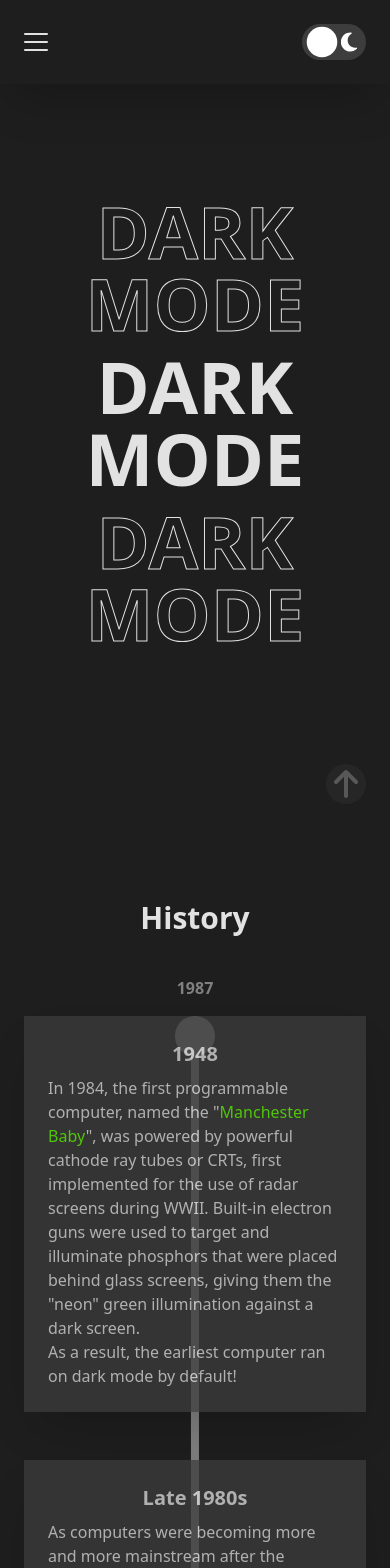
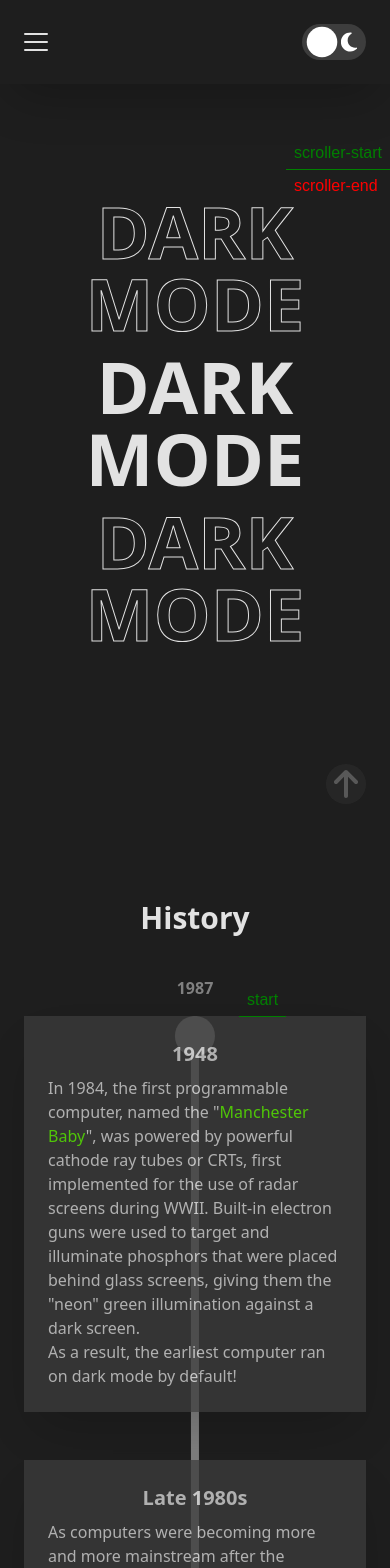
Before and after one commit to jonathancklee1/dark-mode-website, a React (Vite) app: page / in a window 390 px wide. Shown: the top 1568 px of the page. Built offline with nearby package versions, Linux system fonts and the light colour scheme.

Commit message:
Implpemented timeline scroll animation

```diff
--- a/src/components/BenefitCard.tsx
+++ b/src/components/BenefitCard.tsx
@@ -4,7 +4,10 @@ import Bed from '../assets/bed-solid.svg?react'
 import Eye from '../assets/eye-regular.svg?react'
 import Palette from '../assets/palette-solid.svg?react'
 import Access from '../assets/universal-access-solid.svg?react'
-
+import gsap from 'gsap'
+import { useGSAP } from '@gsap/react'
+import { ScrollTrigger } from 'gsap/ScrollTrigger'
+import { useRef } from 'react'
 interface BenefitCardProps {
     data: {
         icon: string
@@ -14,6 +17,23 @@ interface BenefitCardProps {
 }
 
 function BenefitCard({ data }: BenefitCardProps) {
+    const card = useRef(null)
+    gsap.registerPlugin(ScrollTrigger)
+    useGSAP(
+        () => {
+            gsap.from('.benefit-card', {
+                duration: 0.75,
+                translateY: 70,
+                opacity: 0,
+                ease: 'ease',
+                scrollTrigger: {
+                    trigger: '.benefit-card',
+                    start: 'top 90%',
+                },
+            })
+        },
+        { scope: card }
+    )
     function getIcon(icon: string) {
         switch (icon) {
             case 'eye':
@@ -33,12 +53,17 @@ function BenefitCard({ data }: BenefitCardProps) {
         }
     }
     return (
-        <div className="flex cursor-pointer flex-col items-center justify-start gap-4 rounded-3xl px-4 py-8 text-text-color opacity-50 transition-all duration-500 ease-in-out hover:bg-card-color hover:opacity-100 [&_svg]:fill-text-color [&_svg]:hover:fill-accent-color">
-            {getIcon(data.icon)}
-            <p className="text-center text-xl font-black md:text-2xl">
-                {data.benefit}
-            </p>
-            <p className="">{data.description}</p>
+        <div
+            ref={card}
+            className="rounded-3xl opacity-50 transition-all duration-500 ease-in-out hover:bg-card-color hover:opacity-100"
+        >
+            <div className="benefit-card flex flex-col items-center justify-start gap-4 px-4 py-8 text-text-color [&_svg]:fill-text-color [&_svg]:hover:fill-accent-color">
+                {getIcon(data.icon)}
+                <p className="text-center text-xl font-black md:text-2xl">
+                    {data.benefit}
+                </p>
+                <p>{data.description}</p>
+            </div>
         </div>
     )
 }
--- a/src/components/HistoryCard.tsx
+++ b/src/components/HistoryCard.tsx
@@ -6,8 +6,30 @@ interface HistoryCardProps {
     index: number
 }
 import parse from 'html-react-parser'
+import gsap from 'gsap'
+import { useGSAP } from '@gsap/react'
+import { ScrollTrigger } from 'gsap/ScrollTrigger'
+import { useRef } from 'react'
 
 function HistoryCard({ data, index }: HistoryCardProps) {
+    const card = useRef(null)
+    gsap.registerPlugin(ScrollTrigger)
+    useGSAP(
+        () => {
+            gsap.from('.history-card', {
+                duration: 1.25,
+                translateY: 70,
+                opacity: 0,
+                ease: 'ease',
+                scrollTrigger: {
+                    trigger: '.history-card',
+                    start: 'top 90%',
+                },
+            })
+        },
+        { scope: card }
+    )
+
     let gridRowStart = ''
     switch (index) {
         case 0:
@@ -33,10 +55,15 @@ function HistoryCard({ data, index }: HistoryCardProps) {
     }
     return (
         <div
-            className={`mx-auto flex flex-col gap-2 bg-card-color p-6 text-text-color shadow-2xl md:row-span-2 md:max-w-[400px]  ${index % 2 === 0 ? 'md:col-start-1' : 'md:col-start-2'} ${gridRowStart}`}
+            ref={card}
+            className={`shadow-2xl transition-transform duration-500 ease-in-out hover:scale-105 md:row-span-2 md:max-w-[400px] ${index % 2 === 0 ? 'md:col-start-1' : 'md:col-start-2'} ${gridRowStart}`}
         >
-            <p className="text-center text-xl font-black">{data.year}</p>
-            <p>{parse(data.description)}</p>
+            <div
+                className={`history-card mx-auto flex flex-col gap-2 bg-card-color p-6 text-text-color opacity-100`}
+            >
+                <p className="text-center text-xl font-black">{data.year}</p>
+                <p>{parse(data.description)}</p>
+            </div>
         </div>
     )
 }
--- a/src/components/Navbar.tsx
+++ b/src/components/Navbar.tsx
@@ -31,7 +31,7 @@ function Navbar({ refList }) {
                                 onClick={() => smoothScrollTo(refList[0])}
                             >
                                 History
-                                <span className="absolute bottom-0 left-0 h-[1px] w-0  w-full bg-accent-color transition-all duration-300 ease-in-out group-hover:w-full"></span>
+                                <span className="absolute bottom-0 left-0 h-[1px] w-0 bg-accent-color transition-all duration-300 ease-in-out group-hover:w-full"></span>
                             </button>
                         </li>
                         <li className="cursor-pointer">
@@ -40,7 +40,7 @@ function Navbar({ refList }) {
                                 onClick={() => smoothScrollTo(refList[1])}
                             >
                                 Benefits
-                                <span className="absolute bottom-0 left-0 h-[1px] w-0  w-full bg-accent-color transition-all duration-300 ease-in-out group-hover:w-full"></span>
+                                <span className="absolute bottom-0 left-0 h-[1px] w-0 bg-accent-color transition-all duration-300 ease-in-out group-hover:w-full"></span>
                             </button>
                         </li>
                         <li className="cursor-pointer">
@@ -49,7 +49,7 @@ function Navbar({ refList }) {
                                 onClick={() => smoothScrollTo(refList[2])}
                             >
                                 Implementing
-                                <span className="absolute bottom-0 left-0 h-[1px] w-0  w-full bg-accent-color transition-all duration-300 ease-in-out group-hover:w-full"></span>
+                                <span className="absolute bottom-0 left-0 h-[1px] w-0 bg-accent-color transition-all duration-300 ease-in-out group-hover:w-full"></span>
                             </button>
                         </li>
                         <li className="cursor-pointer">
@@ -58,7 +58,7 @@ function Navbar({ refList }) {
                                 onClick={() => smoothScrollTo(refList[3])}
                             >
                                 Examples
-                                <span className="absolute bottom-0 left-0 h-[1px] w-0  w-full bg-accent-color transition-all duration-300 ease-in-out group-hover:w-full"></span>
+                                <span className="absolute bottom-0 left-0 h-[1px] w-0 bg-accent-color transition-all duration-300 ease-in-out group-hover:w-full"></span>
                             </button>
                         </li>
                     </ul>
--- /dev/null
+++ b/src/data/historyData.ts
@@ -0,0 +1,27 @@
+export const historyData = [
+    {
+        year: '1948',
+        description:
+            'In 1984, the first programmable computer, named the "<span class="text-[var(--accent-color)]">Manchester Baby</span>", was powered by powerful cathode ray tubes or CRTs, first implemented for the use of radar screens during WWII. Built-in electron guns were used to target and illuminate phosphors that were placed behind glass screens, giving them the "neon" green illumination against a dark screen.<br/> As a result, the earliest computer ran on dark mode by default!',
+    },
+    {
+        year: 'Late 1980s',
+        description:
+            'As computers were becoming more and more mainstream after the release of home computers such as the Apple II in 1979, the desire for monochromatic screens were decreasing. The rise of <span class="text-[var(--accent-color)]">positive polarity</span> (dark text on light background) was adopted for computer interfaces due to the industry wanting to create a familiar working environment for users - to emulate writing on paper.',
+    },
+    {
+        year: '2000s',
+        description:
+            'By the mid 2000s, LCDs had replaced the majority of CRTs used in laptop and desktop displays, due to the higher image quality and reduced power consumption. This trend paved the way for LED displays, which utilize crystals combined with a more precise backlight to offer <span class="text-[var(--accent-color)]">stunning</span> visuals and <span class="text-[var(--accent-color)]">vibrant</span> screens.',
+    },
+    {
+        year: '2019',
+        description:
+            'The popularity of dark mode experienced a revival when leading technology corporations such as Google and Apple rolled out dark themes for their Android and iOS platforms. These introductions were highlighted at the Google I/O and Apple WWDC events in 2019. The promotion of dark mode emphasized its <span class="text-[var(--accent-color)]">benefits</span>, shown further in the section below, which includes minimizing eye strain, enhancing concentration, and extending battery life on electronic devices.',
+    },
+    {
+        year: '2024',
+        description:
+            'Nowadays, dark mode is a feature that’s broadly accessible across a multitude of operating systems, apps, and web platforms. It is now considered a <span class="text-[var(--accent-color)]">personal preference</span> on whether dark mode is used, serving to accommodate the comfort and digital preferences of users.',
+    },
+]
--- a/src/sections/History.tsx
+++ b/src/sections/History.tsx
@@ -1,33 +1,22 @@
 import { forwardRef } from 'react'
 import HistoryCard from '../components/HistoryCard'
+import { historyData } from '../data/historyData'
+import gsap from 'gsap'
+import { useGSAP } from '@gsap/react'
 const History = forwardRef(function History(props, ref) {
-    const historyData = [
-        {
-            year: '1948',
-            description:
-                'In 1984, the first programmable computer, named the "<span class="text-[var(--accent-color)]">Manchester Baby</span>", was powered by powerful cathode ray tubes or CRTs, first implemented for the use of radar screens during WWII. Built-in electron guns were used to target and illuminate phosphors that were placed behind glass screens, giving them the "neon" green illumination against a dark screen.<br/> As a result, the earliest computer ran on dark mode by default!',
-        },
-        {
-            year: 'Late 1980s',
-            description:
-                'As computers were becoming more and more mainstream after the release of home computers such as the Apple II in 1979, the desire for monochromatic screens were decreasing. The rise of <span class="text-[var(--accent-color)]">positive polarity</span> (dark text on light background) was adopted for computer interfaces due to the industry wanting to create a familiar working environment for users - to emulate writing on paper.',
-        },
-        {
-            year: '2000s',
-            description:
-                'By the mid 2000s, LCDs had replaced the majority of CRTs used in laptop and desktop displays, due to the higher image quality and reduced power consumption. This trend paved the way for LED displays, which utilize crystals combined with a more precise backlight to offer <span class="text-[var(--accent-color)]">stunning</span> visuals and <span class="text-[var(--accent-color)]">vibrant</span> screens.',
-        },
-        {
-            year: '2019',
-            description:
-                'The popularity of dark mode experienced a revival when leading technology corporations such as Google and Apple rolled out dark themes for their Android and iOS platforms. These introductions were highlighted at the Google I/O and Apple WWDC events in 2019. The promotion of dark mode emphasized its <span class="text-[var(--accent-color)]">benefits</span>, shown further in the section below, which includes minimizing eye strain, enhancing concentration, and extending battery life on electronic devices.',
-        },
-        {
-            year: '2024',
-            description:
-                'Nowadays, dark mode is a feature that’s broadly accessible across a multitude of operating systems, apps, and web platforms. It is now considered a <span class="text-[var(--accent-color)]">personal preference</span> on whether dark mode is used, serving to accommodate the comfort and digital preferences of users.',
-        },
-    ]
+    useGSAP(() => {
+        gsap.to('.timeline-circle', {
+            top: 'calc(100% - 30px)',
+            scrollTrigger: {
+                trigger: '.timeline',
+                start: 'top 20%',
+                end: 'bottom 20%',
+                markers: true,
+                toggleActions: 'play none none reverse',
+                scrub: true,
+            },
+        })
+    })
     return (
         <section
             ref={ref}
@@ -39,8 +28,8 @@ const History = forwardRef(function History(props, ref) {
                 <div className="absolute -top-10 left-1/2 h-full -translate-x-1/2 opacity-50 md:opacity-100">
                     <p className="mb-4 text-center font-bold">1987</p>
                     <div className="relative h-full">
-                        <div className=" mx-auto h-full w-2 rounded-lg bg-text-color"></div>
-                        <div className="absolute left-1/2 top-0 size-10 -translate-x-1/2 rounded-full bg-text-color"></div>
+                        <div className="timeline mx-auto h-full w-2 rounded-lg bg-text-color"></div>
+                        <div className="timeline-circle absolute left-1/2 top-0 size-10 -translate-x-1/2 rounded-full bg-text-color"></div>
                     </div>
                     <p className="mt-4 text-center font-bold">Present Day</p>
                 </div>
```
